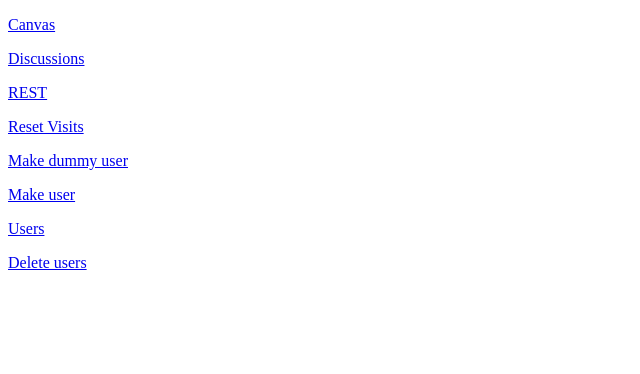
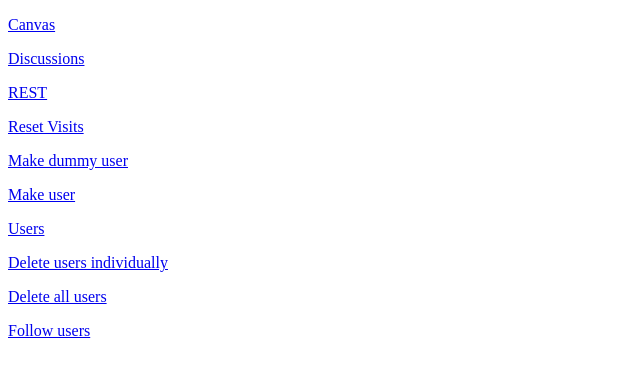
Before and after one commit to iogeo/axumsersql4, a plain HTML site: page index.html in a window 1280 px wide. Shown: the whole page, without its empty margins (0-640 px from the left). Drawn offline with Linux system fonts and the light colour scheme.

Commit message:
Add files via upload

```diff
--- a/index.html
+++ b/index.html
@@ -10,6 +10,8 @@
 		<p><a href="makedummyuser">Make dummy user</a></p>
 		<p><a href="makeuser">Make user</a></p>
 		<p><a href="getusers">Users</a></p>
-		<p><a href="deleteuser">Delete users</a></p>
+		<p><a href="deleteuser">Delete users individually</a></p>
+		<p><a href="deleteallusers">Delete all users</a></p>
+		<p><a href="followuser">Follow users</a></p>
 	</body>
 </html>
```
